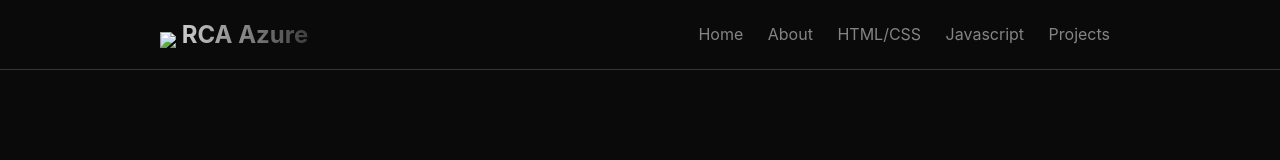
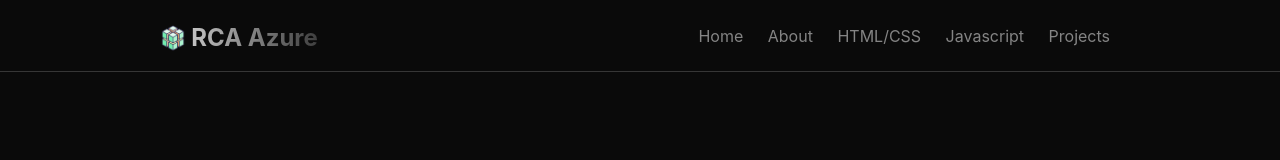
Before and after one commit to HJeandedieu/RCA_Azure, a plain HTML site: page index.html in a window 1280 px wide. Shown: the top 160 px of the page. Drawn offline with Linux system fonts and the light colour scheme.

Commit message:
Favicon modificatio

```diff
--- a/index.html
+++ b/index.html
@@ -4,14 +4,14 @@
     <meta charset="UTF-8">
     <meta name="viewport" content="width=device-width, initial-scale=1.0">
     <link type="text/css" rel="stylesheet" href=".\style.css">
-    <link rel="icon" type="image/png" href="/Images/images-removebg-preview.png">
+    <link rel="icon" type="image/png" href="images-removebg-preview.png">
     <title>RCA-Azure</title>
 </head>
 <body>
     <!-- TITLE -->
     <nav>
       <div class="navbar">
-        <h1> <img src="Images/images-removebg-preview.png"> RCA Azure</h1>
+        <h1> <img src="images-removebg-preview.png"> RCA Azure</h1>
         <div class="nav">
         <a href="#home">Home</a>
         <a href="#about">About</a>
```
